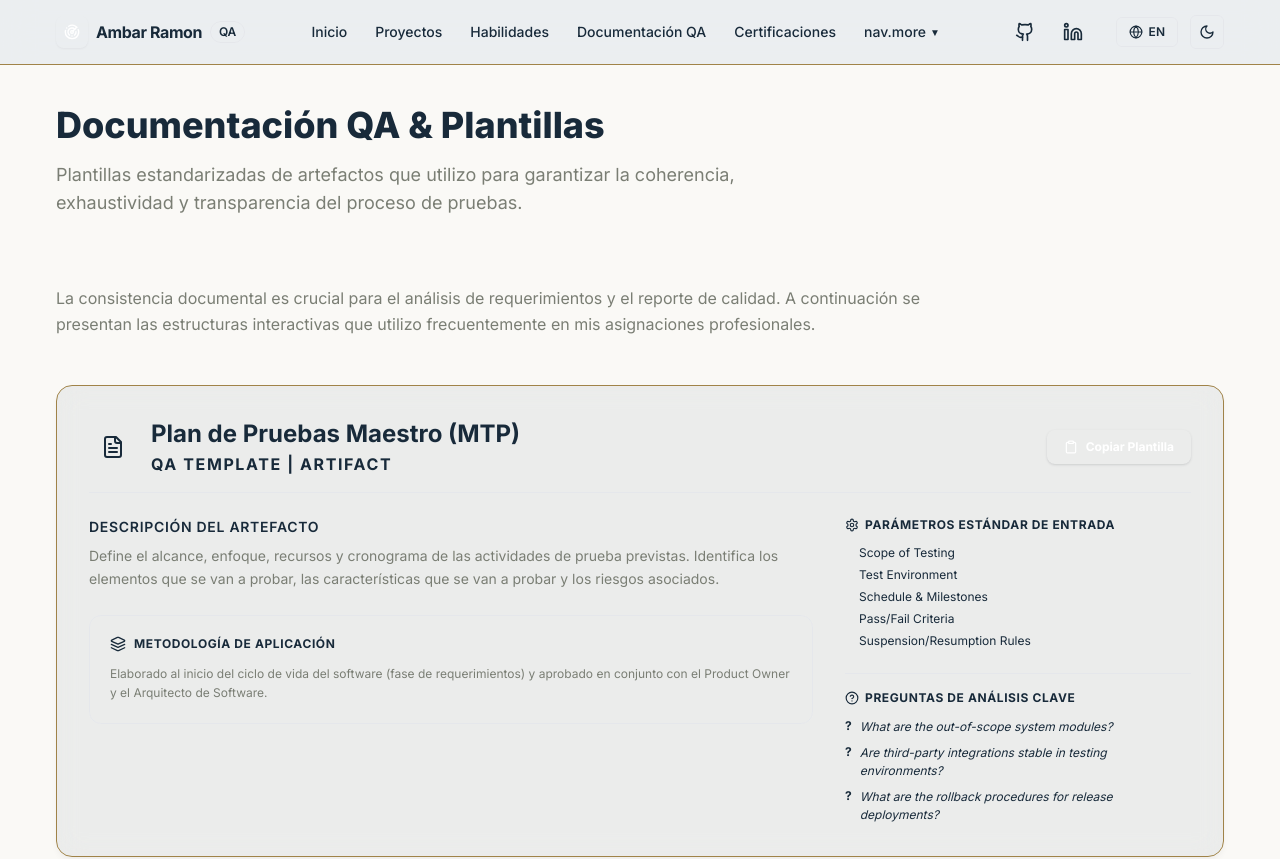
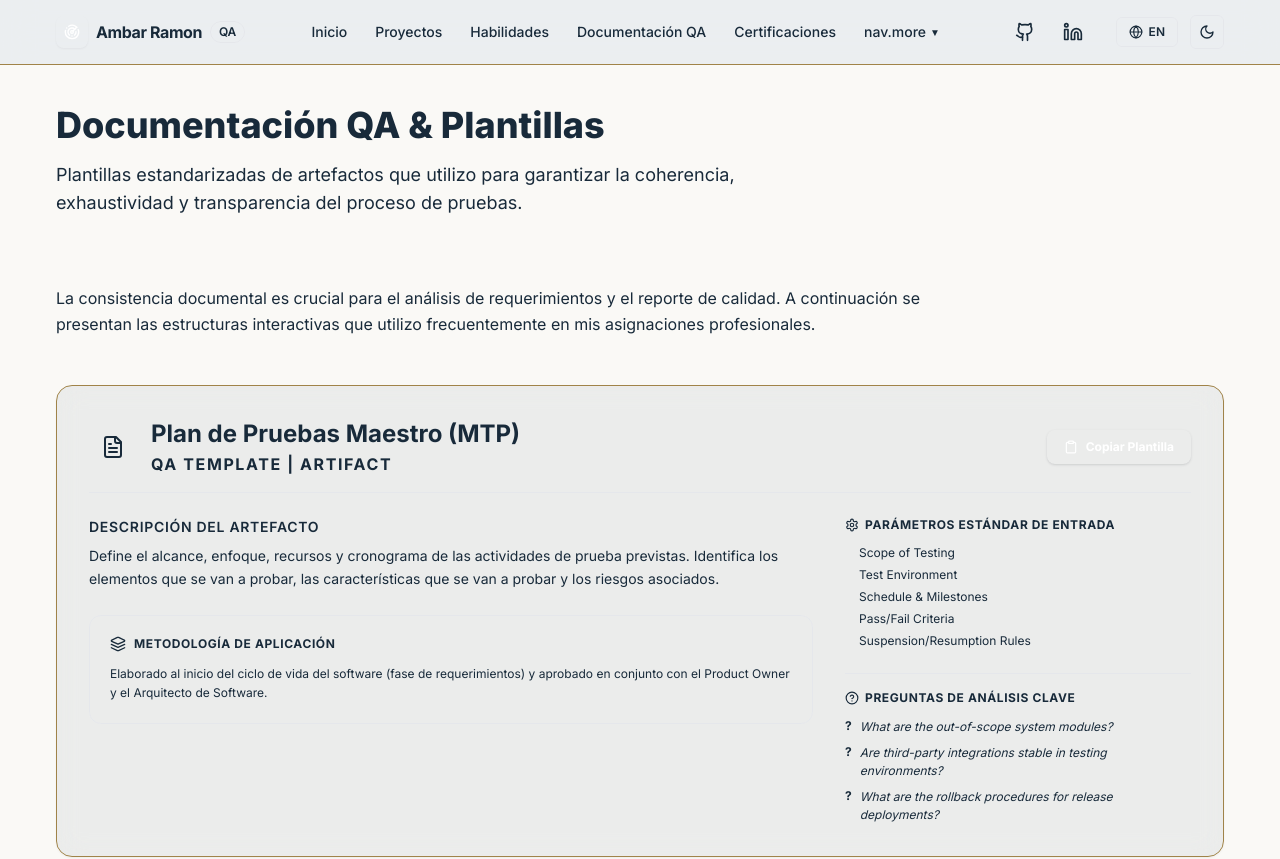
Before and after one commit to AmbarJ-00/Portafolio-Qa, a React (Vite) app: page /documentation in a window 1280 px wide. Shown: the top 859 px of the page. Built offline with nearby package versions, Linux system fonts and the light colour scheme.

Commit message:
reajuste de background dark

```diff
--- a/src/index.css
+++ b/src/index.css
@@ -1,15 +1,11 @@
-@tailwind base;
-@tailwind components;
-@tailwind utilities;
-
 /* ============================================================
    LIGHT MODE — Premium Palette
-   Primary accent:    Burlywood   #D68880
-   Dark contrast:     Yankees Blue #182A3A
-   Secondary:         Deep Space Sparkle #425B6F
-   Premium accent:    Dark Tan    #A08348
-   Text secondary:    Smoke       #7A7E74
-   Background:        Off-white warm  #FAF9F6
+   Primary accent:    Burlywood        #D68880
+   Dark contrast:     Yankees Blue     #182A3A
+   Secondary:         Deep Space       #425B6F
+   Premium accent:    Dark Tan         #A08348
+   Text secondary:    Smoke            #7A7E74
+   Background:        Off-white warm   #FAF9F6
    ============================================================ */
 :root {
   --bg-global:      #FAF9F6;
@@ -23,6 +19,7 @@
   --color-gradient: #D68880;
   --color-navbar:   rgba(250, 249, 246, 0.85);
   --color-footer:   #FAF9F6;
+  --color-button-glow: rgba(214, 136, 128, 0.25);
 }
 
 /* ============================================================
@@ -45,7 +42,12 @@
   --color-gradient: #CAA46E;
   --color-navbar:   rgba(35, 21, 55, 0.88);
   --color-footer:   #1a0e29;
+  --color-button-glow: rgba(202, 164, 110, 0.25);
 }
+
+@tailwind base;
+@tailwind components;
+@tailwind utilities;
 
 @layer base {
   html {
@@ -53,8 +55,8 @@
   }
 
   body {
-    background-color: var(--bg-global) !important;
-    color: var(--color-text) !important;
+    background-color: var(--bg-global);
+    color: var(--color-text);
     @apply antialiased;
     transition: background-color 0.3s ease, color 0.3s ease;
     font-family: 'Inter', sans-serif;
@@ -75,22 +77,18 @@
   h1, h2, h3, h4, h5, h6 {
     color: var(--color-text);
   }
-
-  p {
-    color: var(--color-muted);
-  }
 }
 
 @layer components {
   /* ── Glass card ─────────────────────────────────────────── */
   .glass-card {
-    background-color: var(--bg-card) !important;
-    border: 1px solid var(--color-border) !important;
-    box-shadow: 0 4px 6px -1px var(--color-shadow) !important;
+    background-color: var(--bg-card);
+    border: 1px solid var(--color-border);
+    box-shadow: 0 4px 6px -1px var(--color-shadow);
     backdrop-filter: blur(14px);
     -webkit-backdrop-filter: blur(14px);
     transition: all 0.3s cubic-bezier(0.4, 0, 0.2, 1);
-    color: var(--color-text) !important;
+    color: var(--color-text);
   }
 
   .glass-card-hover {
@@ -98,27 +96,27 @@
   }
 
   .glass-card-hover:hover {
-    border-color: var(--color-button) !important;
-    box-shadow: 0 10px 24px -4px var(--color-shadow) !important;
+    border-color: var(--color-button);
+    box-shadow: 0 10px 24px -4px var(--color-shadow);
     transform: translateY(-2px);
   }
 
   /* ── Navbar blur ─────────────────────────────────────────── */
   .nav-blur {
-    background-color: var(--color-navbar) !important;
+    background-color: var(--color-navbar);
     backdrop-filter: blur(16px);
     -webkit-backdrop-filter: blur(16px);
-    border-bottom: 1px solid var(--color-border) !important;
+    border-bottom: 1px solid var(--color-border);
     transition: background-color 0.3s ease, border-bottom-color 0.3s ease;
   }
 
   /* ── Glow effects ────────────────────────────────────────── */
   .glow-blue {
-    box-shadow: 0 0 24px -4px var(--color-button) !important;
+    box-shadow: 0 0 24px -4px var(--color-button);
   }
 
   .glow-lilac {
-    box-shadow: 0 0 24px -4px var(--color-accent) !important;
+    box-shadow: 0 0 24px -4px var(--color-accent);
   }
 
   /* ── Primary button ──────────────────────────────────────── */
@@ -130,7 +128,7 @@
     padding: 0.75rem 1.5rem;
     transition: opacity 0.2s, transform 0.1s;
   }
-  .btn-primary:hover { opacity: 0.9; transform: scale(1.01); }
+  .btn-primary:hover  { opacity: 0.9; transform: scale(1.01); }
   .btn-primary:active { transform: scale(0.99); }
 
   /* ── Badge / tag ─────────────────────────────────────────── */
@@ -158,20 +156,13 @@
   .form-input:focus {
     outline: none;
     border-color: var(--color-button);
-    box-shadow: 0 0 0 3px rgba(214, 136, 128, 0.2);
-  }
-  .dark .form-input:focus {
-    box-shadow: 0 0 0 3px rgba(202, 164, 110, 0.2);
+    /* Uses theme-aware variable instead of hardcoded rgba */
+    box-shadow: 0 0 0 3px var(--color-button-glow);
   }
 }
 
 /* ── Scrollbar ─────────────────────────────────────────────── */
-::-webkit-scrollbar { width: 6px; height: 6px; }
-::-webkit-scrollbar-track { background: var(--bg-global) !important; }
-::-webkit-scrollbar-thumb {
-  background: var(--color-border) !important;
-  border-radius: 9999px;
-}
-::-webkit-scrollbar-thumb:hover {
-  background: var(--color-button) !important;
-}
+::-webkit-scrollbar          { width: 6px; height: 6px; }
+::-webkit-scrollbar-track    { background: var(--bg-global); }
+::-webkit-scrollbar-thumb    { background: var(--color-border); border-radius: 9999px; }
+::-webkit-scrollbar-thumb:hover { background: var(--color-button); }
```
